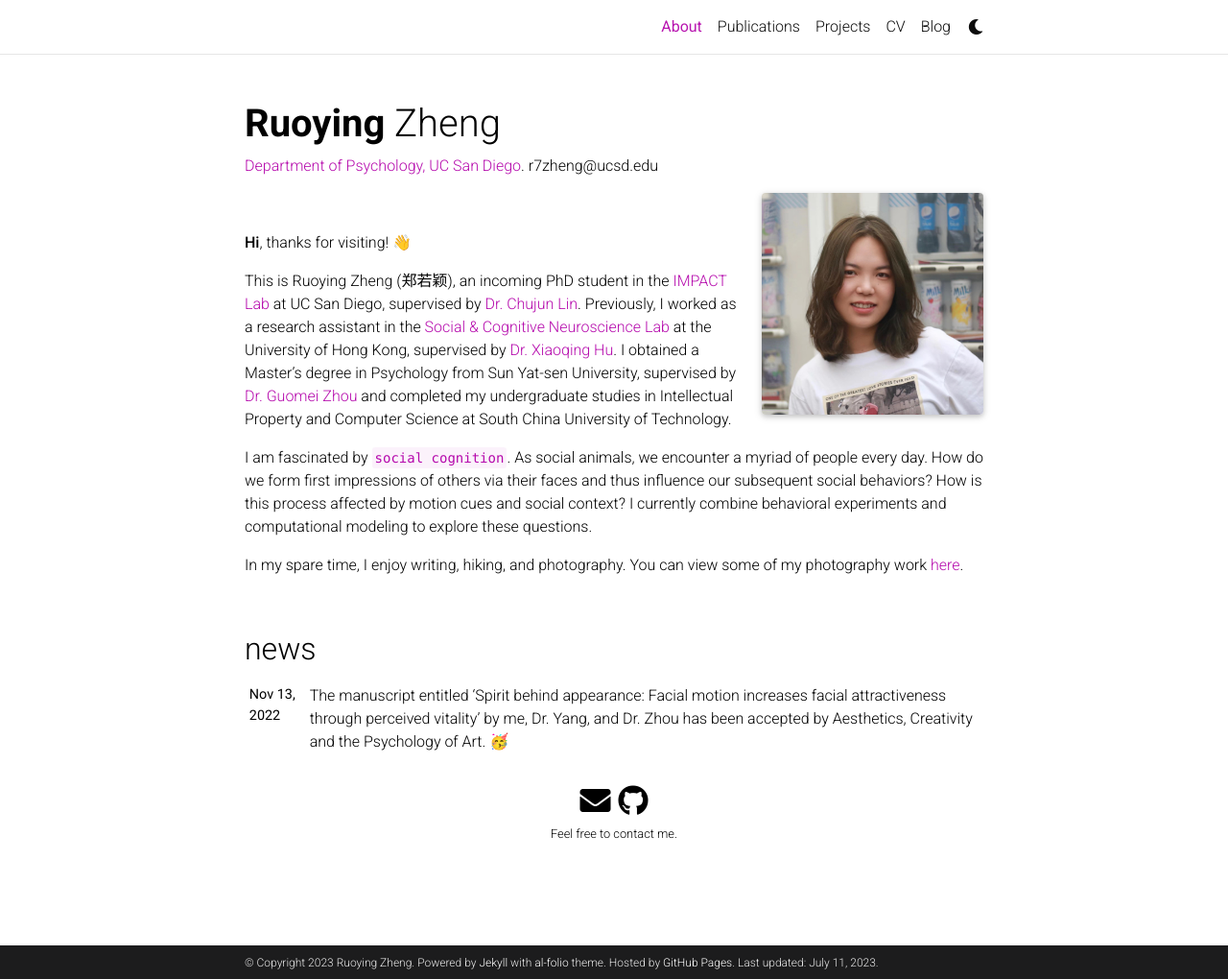
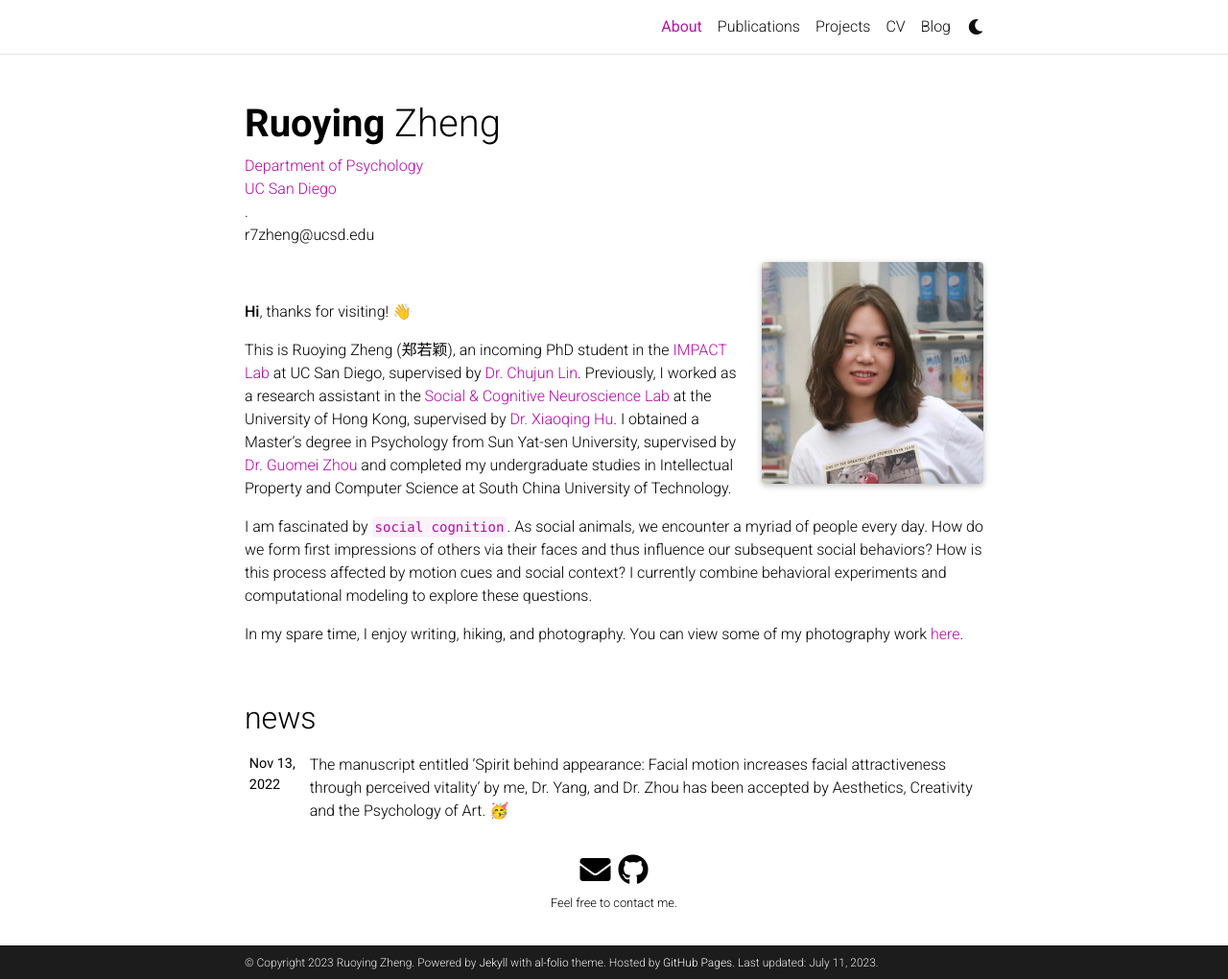
Before and after one commit to RuoyingZheng/RuoyingZheng.github.io, a Jekyll site: the page built from _pages/about.md, in a window 1280 px wide and 1020 px high. Shown: the whole window at 96% size. Built offline with Jekyll 4.4.1, drawn with Linux system fonts in a browser that asks for light colours; full-size pictures stand in for the smaller copies a plugin makes; comment, search, counter and statistics services are not loaded; a style sheet for code colours, icons or effects is not loaded.

```diff
--- a/_pages/about.md
+++ b/_pages/about.md
@@ -2,7 +2,7 @@
 layout: about
 title: About
 permalink: /
-subtitle: <a href='https://psychology.ucsd.edu/'>Department of Psychology, UC San Diego</a>. r7zheng@ucsd.edu
+subtitle: <a href='https://psychology.ucsd.edu/'>Department of Psychology<br>UC San Diego</br></a>. <br>r7zheng@ucsd.edu</br>
 
 profile:
   align: right
```
